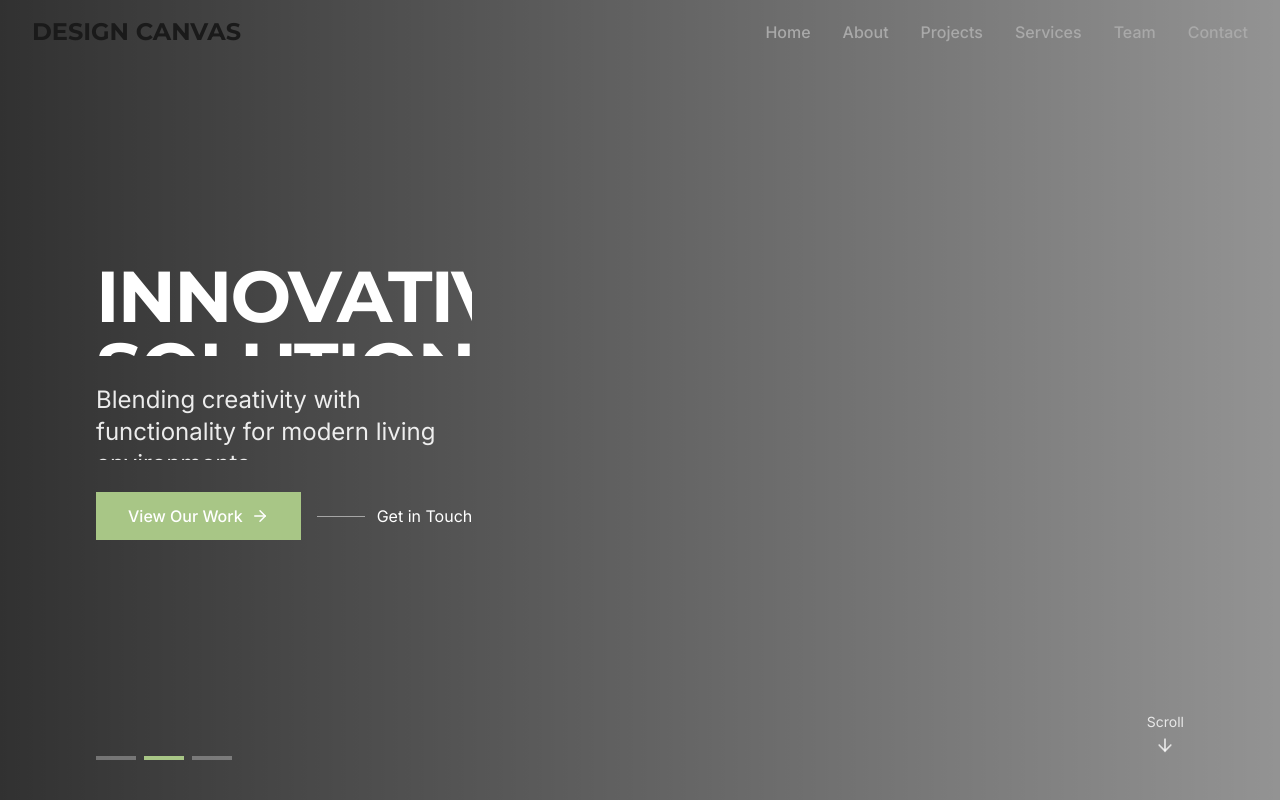
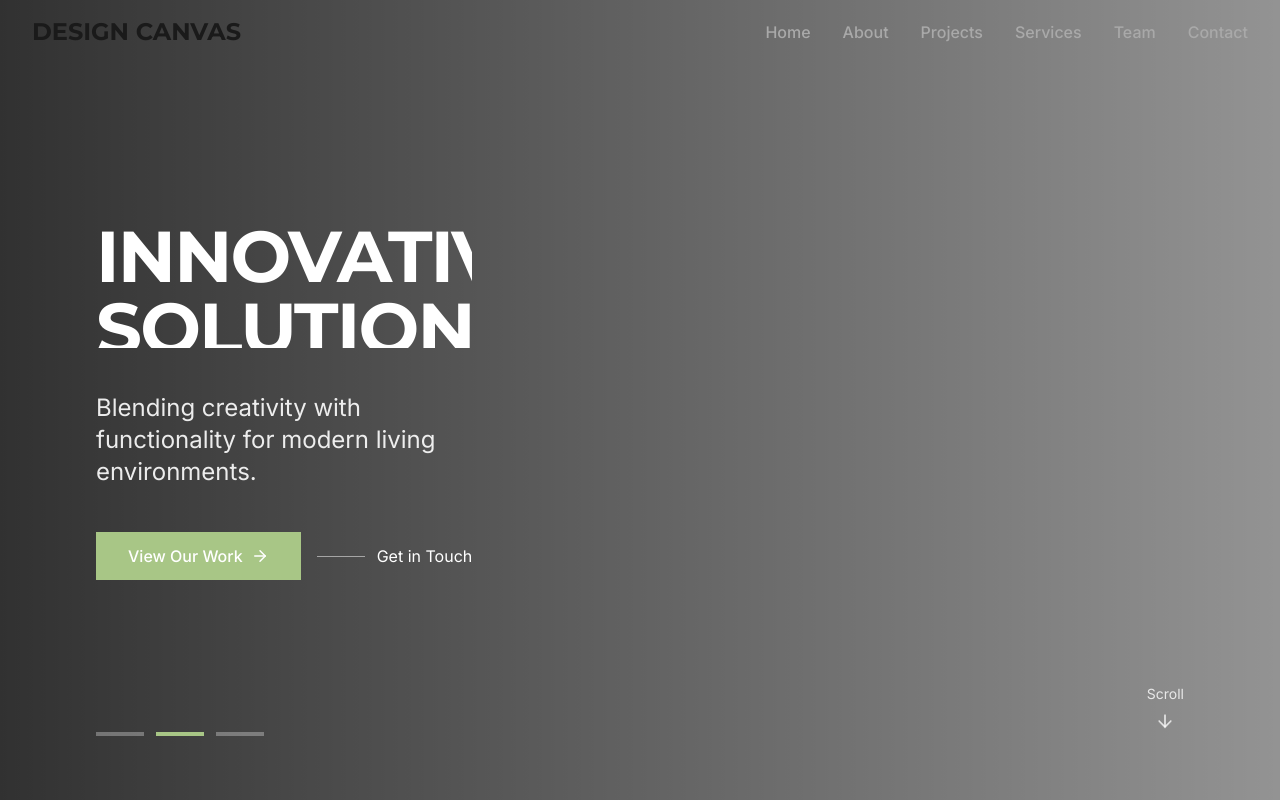
Before and after one commit to roudraneelash/design-canvas-architects, a React (Vite) app: page / in a window 1280 px wide. Shown: the top 800 px of the page. Built offline with nearby package versions, Linux system fonts and the light colour scheme.

Commit message:
Fix: Adjust hero section spacing
Adjust spacing and container sizes in the hero section for better visual presentation.

```diff
--- a/src/components/Hero.tsx
+++ b/src/components/Hero.tsx
@@ -61,7 +61,8 @@ const Hero = () => {
       {/* Content */}
       <div className="absolute inset-0 flex flex-col justify-center items-start px-6 md:px-24 z-10">
         <div className="max-w-3xl">
-          <div className="relative overflow-hidden h-24 mb-6">
+          {/* Title with increased height for more space */}
+          <div className="relative overflow-hidden h-28 md:h-32 mb-10">
             {heroSlides.map((slide, index) => (
               <h1
                 key={index}
@@ -77,7 +78,8 @@ const Hero = () => {
             ))}
           </div>
 
-          <div className="relative overflow-hidden h-20 mb-8">
+          {/* Subtitle with increased height and margin */}
+          <div className="relative overflow-hidden h-24 mb-12">
             {heroSlides.map((slide, index) => (
               <p
                 key={index}
@@ -93,7 +95,8 @@ const Hero = () => {
             ))}
           </div>
 
-          <div className="space-x-4 flex items-center">
+          {/* Buttons with increased top margin */}
+          <div className="space-x-4 flex items-center mt-4">
             <a
               href="#projects"
               className={cn(
@@ -114,14 +117,14 @@ const Hero = () => {
           </div>
         </div>
 
-        {/* Slide Indicators */}
-        <div className="absolute bottom-10 left-6 md:left-24 flex space-x-2">
+        {/* Slide Indicators - increased bottom margin */}
+        <div className="absolute bottom-16 left-6 md:left-24 flex space-x-3">
           {heroSlides.map((_, index) => (
             <button
               key={index}
               onClick={() => setCurrentSlide(index)}
               className={cn(
-                "w-10 h-1 rounded-none transition-all duration-300",
+                "w-12 h-1 rounded-none transition-all duration-300",
                 index === currentSlide ? "bg-arch-accent1" : "bg-white/30"
               )}
               aria-label={`Go to slide ${index + 1}`}
@@ -129,10 +132,10 @@ const Hero = () => {
           ))}
         </div>
 
-        {/* Scroll Down */}
-        <div className="absolute bottom-10 right-6 md:right-24 flex flex-col items-center">
+        {/* Scroll Down - increased bottom margin */}
+        <div className="absolute bottom-16 right-6 md:right-24 flex flex-col items-center">
           <a href="#about" className="text-white/80 group flex flex-col items-center">
-            <span className="text-sm mb-2 group-hover:text-arch-accent1 transition-colors">Scroll</span>
+            <span className="text-sm mb-3 group-hover:text-arch-accent1 transition-colors">Scroll</span>
             <ArrowDown size={20} className="animate-bounce" />
           </a>
         </div>
```
